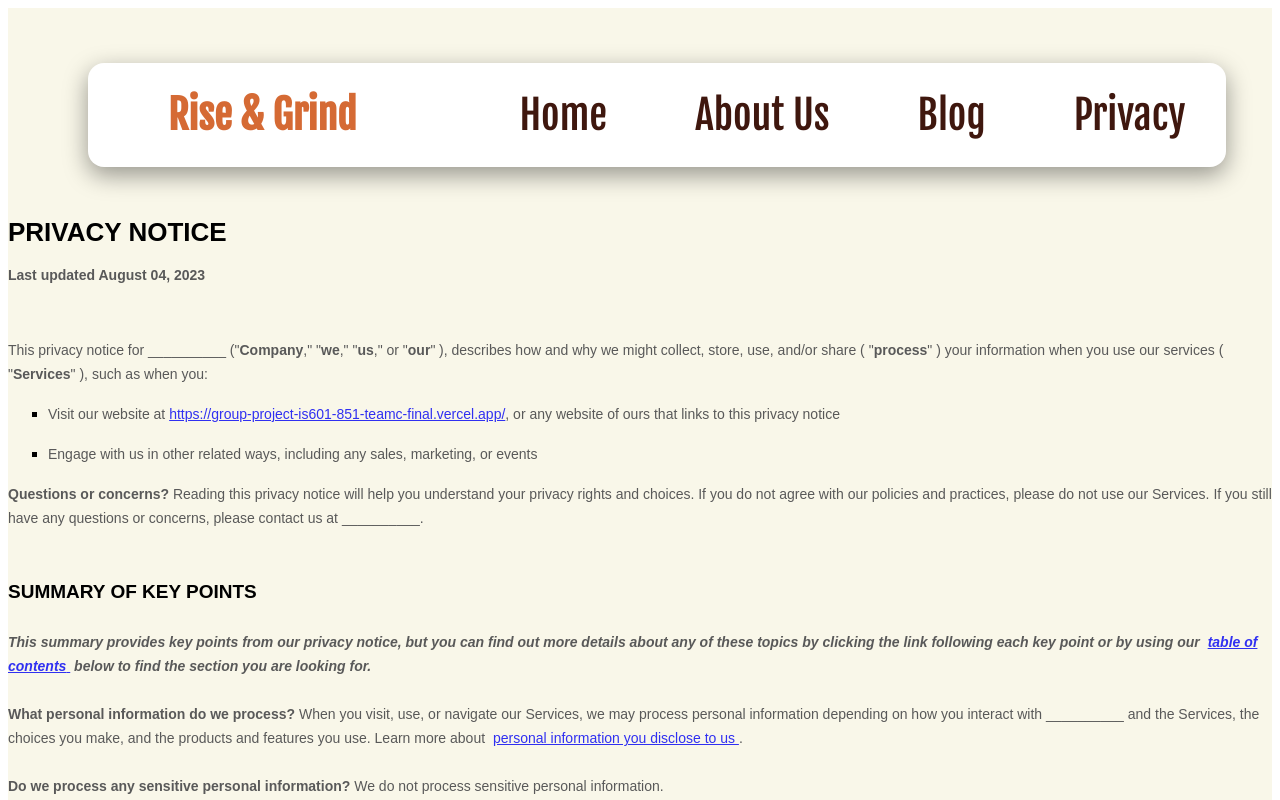
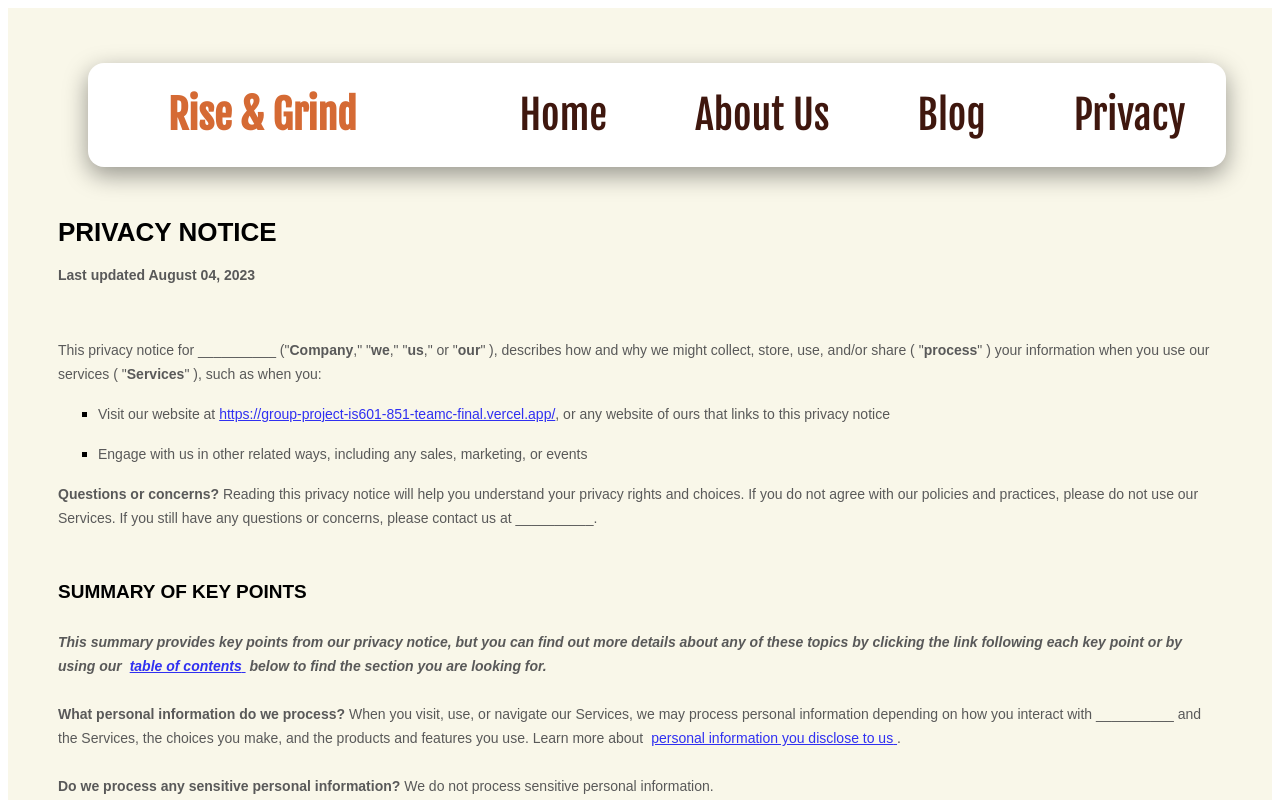
Before and after one commit to Mattpdrexel/group-project-is601-851-teamc-final, a Next.js app: page /privacypolicy in a window 1280 px wide. Shown: the top 800 px of the page. Built offline with nearby package versions, Linux system fonts and the light colour scheme.

Commit message:
Added 50px margin to privacy section

```diff
--- a/pages/privacypolicy.js
+++ b/pages/privacypolicy.js
@@ -988,7 +988,7 @@ const htmlContent = `
 
 
   return (
-    <div style={{ marginTop: '50px' }}>
+    <div style={{ margin: '50px' }}>
       <div dangerouslySetInnerHTML={{ __html: htmlContent }} />
     </div>
   );
```
